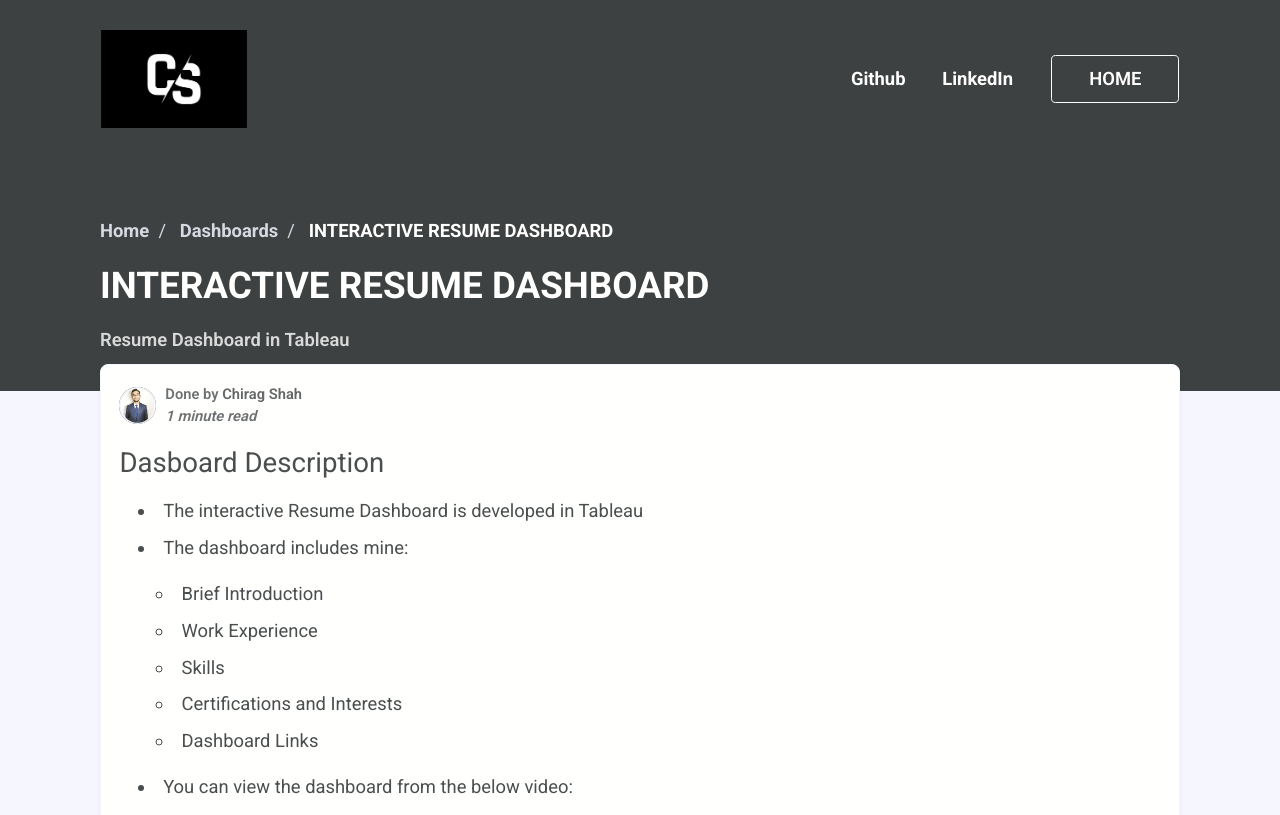
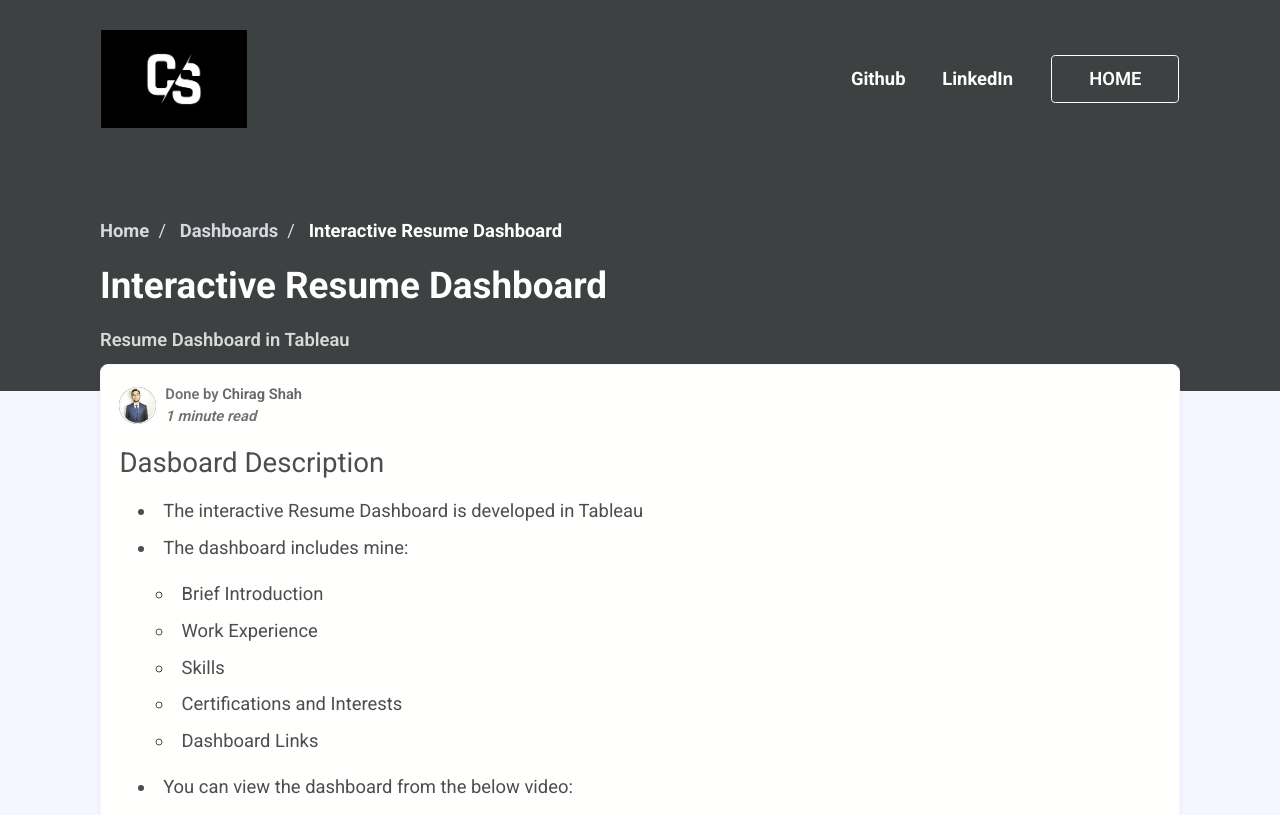
Before and after one commit to chigzz-github/chigzz_portfolio, a Jekyll site: the page built from _posts/Customizing Odin/2019-11-09-Resume.md, in a window 1280 px wide and 900 px high, cut to the strip 0-815 px from the top of the window. Built offline with Jekyll 4.4.1, drawn with Linux system fonts in a browser that asks for light colours; nearby versions of some CDN libraries; comment, search, counter and statistics services are not loaded.

Commit message:
upper_to_lower

```diff
--- a/_posts/Customizing Odin/2019-11-09-Resume.md
+++ b/_posts/Customizing Odin/2019-11-09-Resume.md
@@ -1,6 +1,6 @@
 ---
 layout: post
-title: "INTERACTIVE RESUME DASHBOARD"
+title: "Interactive Resume Dashboard"
 date: 2019-11-09 08:44:38 -0400
 category: customizing-odin
 author: mac
```
Also changed, not shown: _posts/Customizing Odin/2019-11-07-coronavirus.md (+1 -1 lines), _posts/Customizing Odin/2019-11-08-NYC_COVID19.md (+1 -1 lines).
